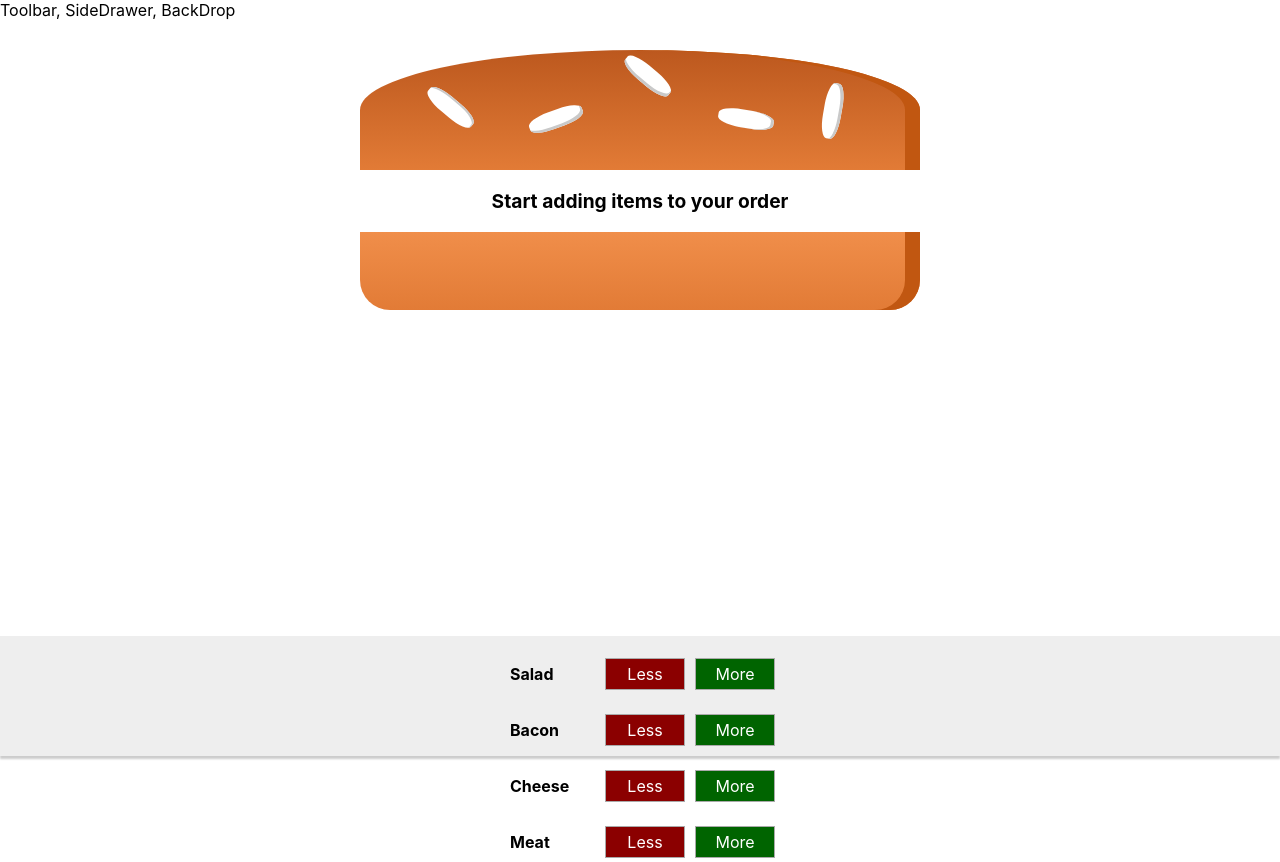
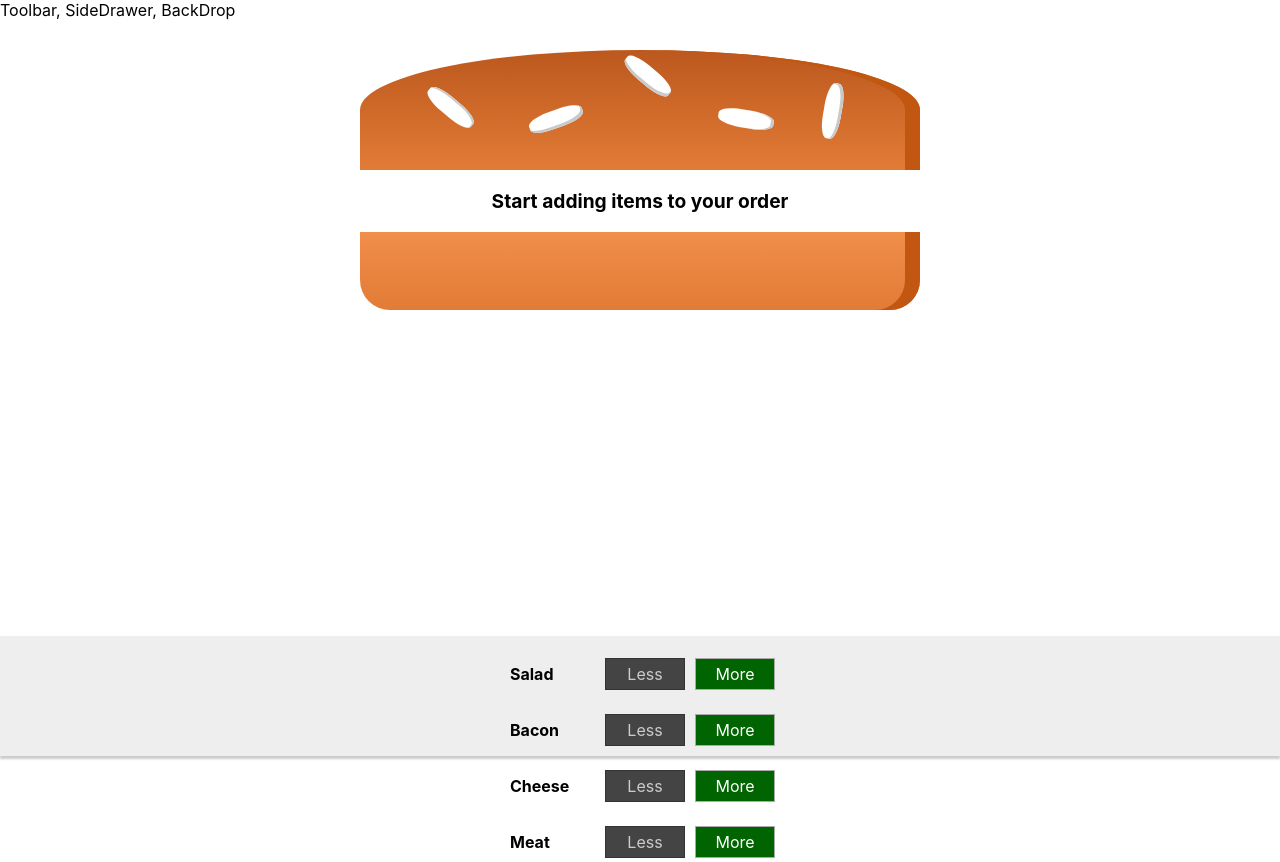
Before and after one commit to caseyr003/restaurant-online-order, a React (Create React App) app: page / in a window 1280 px wide. Built offline with nearby package versions, Linux system fonts and the light colour scheme.

Commit message:
fix less button to be disabled when count is zero

```diff
--- a/src/components/Order/OrderControls/OrderControl/OrderControl.js
+++ b/src/components/Order/OrderControls/OrderControl/OrderControl.js
@@ -5,8 +5,13 @@ import styles from './OrderControl.module.css';
 const orderControl = (props) => (
   <div className={styles.OrderControl}>
     <div className={styles.Label}>{props.label}</div>
-    <button className={styles.Less} onClick={props.removed}>Less</button>
-    <button className={styles.More} onClick={props.added}>More</button>
+    <button
+      className={styles.Less}
+      onClick={props.removed}
+      disabled={props.disabled}>Less</button>
+    <button
+      className={styles.More}
+      onClick={props.added}>More</button>
   </div>
 );
 
--- a/src/components/Order/OrderControls/OrderControls.js
+++ b/src/components/Order/OrderControls/OrderControls.js
@@ -16,7 +16,8 @@ const orderControls = (props) => (
         key={ctrl.type}
         label={ctrl.label}
         added={() => props.itemAdded(ctrl.type)}
-        removed={() => props.itemRemoved(ctrl.type)} />
+        removed={() => props.itemRemoved(ctrl.type)}
+        disabled={props.disabled[ctrl.type]} />
     ))}
   </div>
 );
--- a/src/containers/OrderBuilder/OrderBuilder.js
+++ b/src/containers/OrderBuilder/OrderBuilder.js
@@ -44,12 +44,17 @@ class OrderBuilder extends Component {
   }
 
   render() {
+    const disabledItems = {...this.state.items};
+    for (let key in disabledItems) {
+      disabledItems[key] = disabledItems[key] <= 0;
+    }
     return(
       <Aux>
         <Order items={this.state.items} />
         <OrderControls
           itemAdded={this.addItemHandler}
-          itemRemoved={this.removeItemHandler} />
+          itemRemoved={this.removeItemHandler}
+          disabled={disabledItems} />
       </Aux>
     );
   }
```
